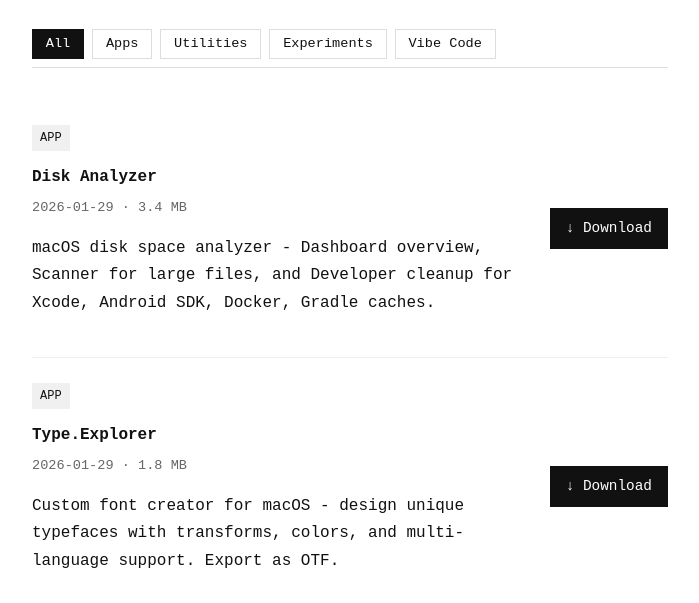
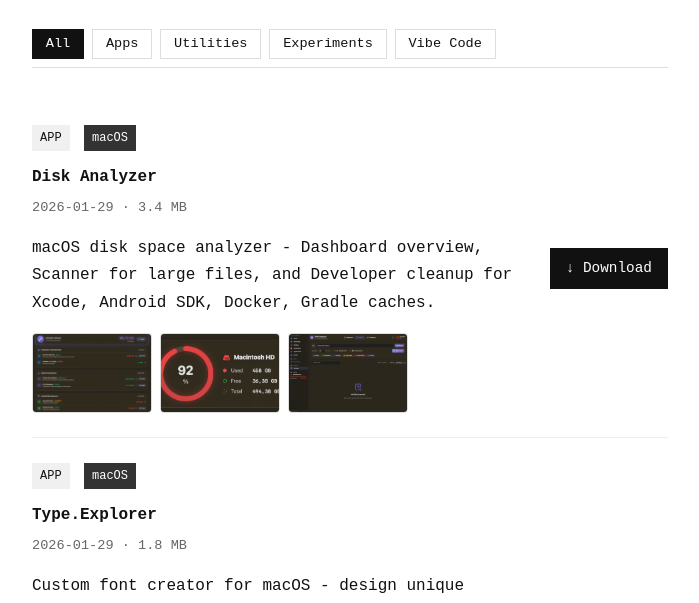
Before and after one commit to ElVec1o/home, an Astro site: page /home/files in a window 1280 px wide. Shown: the part 196-799 px from the top of the page, without its empty margins (290-989 px from the left). Built offline with nearby package versions, Linux system fonts and the light colour scheme; Astro itself is replaced by a stand-in of ours.

Commit message:
Add app screenshots for Disk Analyzer and Type.Explorer

```diff
--- a/src/data/files.json
+++ b/src/data/files.json
@@ -18,7 +18,8 @@
     "filename": "TypeExplorer-1.2.0.dmg",
     "size": "1.8 MB",
     "date": "2026-01-29",
-    "platform": "macOS"
+    "platform": "macOS",
+    "screenshots": ["type-explorer-1.png", "type-explorer-2.png", "type-explorer-3.png", "type-explorer-4.png", "type-explorer-5.png"]
   },
   {
     "id": "ebook-reader",
--- a/src/pages/files.astro
+++ b/src/pages/files.astro
@@ -25,9 +25,19 @@
       <div class="file-entry" data-type={file.type}>
         <div class="file-info">
           <span class="file-type">{file.type}</span>
+          {file.platform && <span class="file-platform">{file.platform}</span>}
           <h3>{file.name}</h3>
           <p class="meta">{file.date} · {file.size}</p>
           <p>{file.description}</p>
+          {file.screenshots && file.screenshots.length > 0 && (
+            <div class="screenshots">
+              {file.screenshots.map((img: string) => (
+                <a href={`${base}/img/${img}`} target="_blank" class="screenshot-thumb">
+                  <img src={`${base}/img/${img}`} alt={`${file.name} screenshot`} loading="lazy" />
+                </a>
+              ))}
+            </div>
+          )}
         </div>
         <div class="file-actions">
           {file.filename.endsWith('.jsx') && (
@@ -96,6 +106,38 @@
     text-transform: uppercase;
     margin-bottom: 0.5rem;
   }
+  .file-platform {
+    display: inline-block;
+    background: #333;
+    color: #fff;
+    padding: 0.2rem 0.5rem;
+    font-size: 0.75rem;
+    margin-left: 0.3rem;
+    margin-bottom: 0.5rem;
+  }
+  .screenshots {
+    display: flex;
+    gap: 0.5rem;
+    margin-top: 1rem;
+    flex-wrap: wrap;
+  }
+  .screenshot-thumb {
+    display: block;
+    width: 120px;
+    height: 80px;
+    overflow: hidden;
+    border: 1px solid #ddd;
+    border-radius: 4px;
+  }
+  .screenshot-thumb img {
+    width: 100%;
+    height: 100%;
+    object-fit: cover;
+    transition: transform 0.2s;
+  }
+  .screenshot-thumb:hover img {
+    transform: scale(1.05);
+  }
   .file-entry h3 {
     margin: 0.3rem 0;
   }
```
Also changed, not shown: public/img/disk-analyzer-1.png (added), public/img/disk-analyzer-2.png (added), public/img/disk-analyzer-3.png (added), public/img/type-explorer-1.png (added), public/img/type-explorer-2.png (added), public/img/type-explorer-3.png (added), public/img/type-explorer-4.png (added), public/img/type-explorer-5.png (added).
